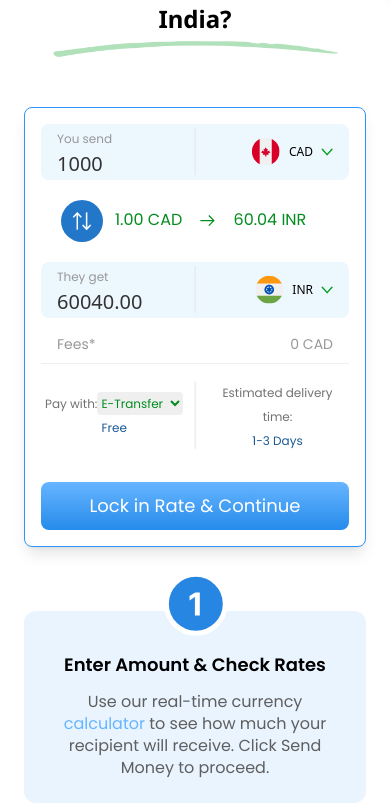
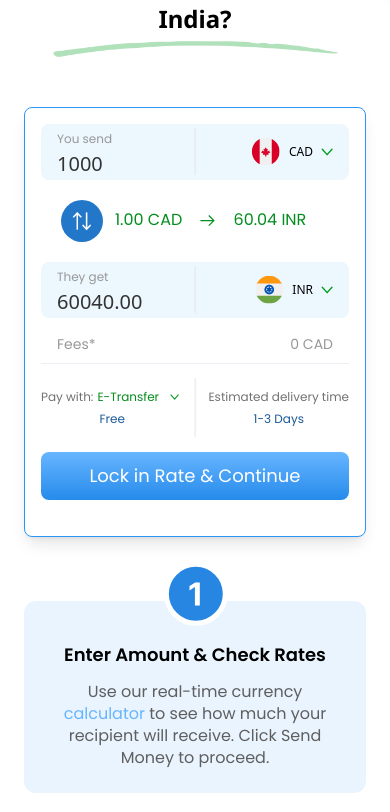
Before and after one commit to haniful360/remiflow-landing-web, a Next.js app: page / in a window 390 px wide. Shown: the part 854-1666 px from the top of the page. Built offline with nearby package versions, Linux system fonts and the light colour scheme.

Commit message:
add new responsive

```diff
--- a/app/component/ExcitingNews.js
+++ b/app/component/ExcitingNews.js
@@ -2,6 +2,7 @@ import React from "react";
 import phone1 from "@/public/images/phone.png";
 import rocket from "@/public/images/rocket.svg";
 import Image from "next/image";
+import MobileIconSmall from "./svg/MobileIconSmall";
 
 const ExcitingNews = () => {
   return (
@@ -44,11 +45,12 @@ const ExcitingNews = () => {
             className="md:w-1/2 flex justify-center mt-6 md:mt-0"
             data-aos="fade-up"
           >
-            <Image
+            {/* <Image
               src={phone1}
               alt="Mobile App Preview"
               className="max-w-xs md:max-w-sm rounded-lg"
-            />
+            /> */}
+            {/* <MobileIconSmall/> */}
           </div>
         </div>
       </div>
--- a/app/component/MoneyTransfer/ExchangeBox.js
+++ b/app/component/MoneyTransfer/ExchangeBox.js
@@ -1,18 +1,21 @@
 "use client";
-import React, { useState } from "react";
+import React, { useState, useRef, useEffect } from "react";
 import CA from "@/public/images/money/CA.svg";
 import IN from "@/public/images/money/IN.svg";
-import downarrow from "@/public/images/money/down-arrow.svg";
 import left from "@/public/images/money/left.svg";
 import up_down from "@/public/images/updown.svg";
+import downarrow from "@/public/images/money/down-arrow.svg";
 import Image from "next/image";
 import RightArrowIcon from "../svg/RightArrowIcon";
-import { Select } from "@headlessui/react";
-import clsx from "clsx";
+
+const paymentOptions = ["E-Transfer", "Cash pickup (within GTA)"];
 
 const ExchangeBox = () => {
   const [amount, setAmount] = useState(1000);
-  const [paymentMethod, setPaymentMethod] = useState("");
+  const [paymentMethod, setPaymentMethod] = useState(paymentOptions[0]);
+  const [isDropdownOpen, setIsDropdownOpen] = useState(false);
+  const dropdownRef = useRef(null);
+
   const exchangeRate = 60.04;
   const convertedAmount = (amount * exchangeRate).toFixed(2);
 
@@ -22,17 +25,32 @@ const ExchangeBox = () => {
     setAmount(value);
   };
 
+  const toggleDropdown = () => setIsDropdownOpen(!isDropdownOpen);
+
+  const handleSelect = (option) => {
+    setPaymentMethod(option);
+    setIsDropdownOpen(false);
+  };
+
+  // Close dropdown when clicking outside
+  useEffect(() => {
+    const handleClickOutside = (event) => {
+      if (dropdownRef.current && !dropdownRef.current.contains(event.target)) {
+        setIsDropdownOpen(false);
+      }
+    };
+    document.addEventListener("mousedown", handleClickOutside);
+    return () => document.removeEventListener("mousedown", handleClickOutside);
+  }, []);
+
   const lockInRate = () => {
     const whatsappURL = `https://wa.me/15483845252?text=Hi%20RemiFlow,%20I%20would%20like%20to%20send%20${amount}%20CAD%20to%20India%20at%20the%20rate%20of%20${exchangeRate}%20INR%20via%20${paymentMethod}.%20Kindly%20proceed%20with%20the%20transaction.`;
     window.location.href = whatsappURL;
   };
 
   return (
-    <div
-      className="bg-white p-4 rounded-lg shadow-lg border border-[#2B95FA] max-w-[480px] w-full mx-auto"
-      // data-aos="fade-up"
-    >
-      {/* You Send Section */}
+    <div className="bg-white p-4 rounded-lg shadow-lg border border-[#2B95FA] max-w-[480px] w-full mx-auto">
+      {/* send section */}
       <div className="bg-[#EDF7FE] flex items-center lg:h-[74px] rounded-lg">
         <div className="relative flex items-center justify-between p-4 rounded-lg h-[56px]">
           {/* Left Section */}
@@ -74,23 +92,8 @@ const ExchangeBox = () => {
         </div>
       </div>
 
-      {/* for mobile */}
-
-      <div className="md:hidden ">
-        <div className="flex items-center gap-3 py-5 ml-5">
-          <div className="bg-[#2277C8] w-[42px] h-[42px] rounded-full flex items-center justify-center">
-            <Image src={up_down} className="w-[20px] h-[20px]" alt="" />
-          </div>
-          <div className="flex gap-4 text-[#038D1E] font-poppins text-[16px] leading-[17.6px]">
-            <span>1.00 CAD </span>
-            <RightArrowIcon />
-            <span> 60.04 INR</span>
-          </div>
-        </div>
-      </div>
-
       {/* Conversion Details Section */}
-      <div className="hidden md:block ">
+      <div className="hidden md:block">
         <div className="flex flex-col sm:flex-row gap-2 py-4 text-gray-700">
           <Image
             className="sm:ml-5 mx-auto hidden md:block"
@@ -112,7 +115,7 @@ const ExchangeBox = () => {
                 <span>0 CAD</span>
               </p>
             </div>
-            <p className="flex justify-between font-semibold border-b-[1.25px] pt-[6px] pb-3 mt- border-[#ECEEF3]">
+            <p className="flex justify-between font-semibold border-b-[1.25px] pt-[6px] pb-3 border-[#ECEEF3]">
               <span>Amount to convert</span>
               <span>{amount} INR</span>
             </p>
@@ -124,7 +127,20 @@ const ExchangeBox = () => {
         </div>
       </div>
 
-      {/* They Get Section */}
+      <div className="md:hidden">
+        <div className="flex items-center gap-3 py-5 ml-5">
+          <div className="bg-[#2277C8] w-[42px] h-[42px] rounded-full flex items-center justify-center">
+            <Image src={up_down} className="w-[20px] h-[20px]" alt="" />
+          </div>
+          <div className="flex gap-4 text-[#038D1E] font-poppins text-[16px] leading-[17.6px]">
+            <span>1.00 CAD </span>
+            <RightArrowIcon />
+            <span> 60.04 INR</span>
+          </div>
+        </div>
+      </div>
+
+      {/* the get section */}
       <div className="bg-[#EDF7FE] flex items-center lg:h-[74px] rounded-lg">
         <div className="relative flex items-center justify-between p-4 rounded-lg h-[56px] w-full">
           {/* Left Section */}
@@ -173,63 +189,87 @@ const ExchangeBox = () => {
         1 CAD = {exchangeRate} INR
       </p>
 
+      {/* for mobile */}
       <div className="md:hidden px-4 flex mt-4 border-b pb-2 border-[#ECEEF3] justify-between text-[#989898] text-[14px] font-medium font-poppins">
         <span className="leading-[21px]">Fees*</span>
         <span className="leading-[21px]">0 CAD</span>
       </div>
 
       {/* Payment Options */}
-      <div className="px-1 flex  sm:flex-row items-center justify-between py-4  font-poppins relative">
-        {/* First Div */}
-        <div className="max-w-[50%] rounded-lg font-poppins">
-          <div className="flex items-center">
-            <p className="text-[#727272]  font-poppins text-[12px] md:text-[16px] font-medium">
+      <div className="lg:px-2 flex sm:flex-row items-center justify-between py-6 font-poppins relative">
+        {/* Custom Dropdown */}
+        <div
+          className="max-w-[50%] rounded-lg font-poppins relative"
+          ref={dropdownRef}
+        >
+          <div className="flex">
+            <p className="text-[#727272] text-[12px] md:text-[16px] font-medium">
               Pay with:
             </p>
-            {/* <select
-              className="w-[86px] md:w-3/6 truncate py-[2px] rounded text-[12px] md:text-[16px] text-[#038D1E] font-medium focus:outline-none "
-              value={paymentMethod}
-              onChange={(e) => setPaymentMethod(e.target.value)}
+            <div
+              className="w-[90px] md:w-[130px] bg-white rounded-lg px-1 lg:px-2 cursor-pointer flex justify-between items-center"
+              onClick={toggleDropdown}
             >
-              <option>E-Transfer</option>
-              <option>Cash pickup (within GTA)</option>
-            </select> */}
+              <span className="w-[90px] text-[#038D1E] truncate text-[12px] md:text-[16px] font-medium">
+                {paymentMethod}
+              </span>
+              <span
+                className={`transition-transform ${
+                  isDropdownOpen ? "rotate-180" : ""
+                }`}
+              >
+                <Image
+                  src={downarrow}
+                  alt="Down Arrow"
+                  width={16} // Increased size
+                  height={16} // Increased size
+                  className="w-3 h-3 md:w-4 md:h-4 transition-transform duration-200 ease-in-out"
+                />
+              </span>
+            </div>
+          </div>
 
-            <Select
-                className={clsx(
-                  "w-[86px] md:w-3/6 truncate py-[2px] rounded text-[12px] md:text-[16px] text-[#038D1E] font-medium focus:outline-none",
-                  // Make the text of each option black on Windows
-                  "*:text-black"
-                )}
-              >
-                <option>E-Transfer</option>
-                <option>Cash pickup (within GTA)</option>
-              </Select>
-          </div>
+          {/* Dropdown Menu */}
+          {isDropdownOpen && (
+            <ul className="absolute left-0 mt-1 bg-white border border-gray-300 rounded-lg shadow-lg z-10">
+              {paymentOptions.map((option, index) => (
+                <li
+                  key={index}
+                  className="px-2 py-2 cursor-pointer hover:bg-gray-200 text-[12px] md:text-[16px]"
+                  onClick={() => handleSelect(option)}
+                >
+                  {option}
+                </li>
+              ))}
+            </ul>
+          )}
 
           <p className="text-center text-[#1A5996] mt-1 lg:mt-0 font-medium text-[12px] md:text-[16px]">
             Free
           </p>
         </div>
+
         {/* Responsive Border */}
         <div className="sm:block absolute left-1/2 transform -translate-x-1/2 h-4/6 w-[.75px] bg-[#E3E5EA]"></div>
-        <div className="max-w-[45%] text-center text-[#727272] md:text-[16px] font-medium">
-          <span className="text-[12px] text-center md:text-[16px] ">
-            Estimated delivery time:
+
+        <div className=" text-center text-[#727272] text-[12px] md:text-[16px] font-medium">
+          <span className="text-[12px] md:text-[16px]">
+            Estimated delivery time
           </span>
           <p className="text-[#1A5996] text-[12px] md:text-[16px] text-center mt-1 font-medium">
             1-3 Days
           </p>
         </div>
       </div>
-
       {/* Lock in Rate Button */}
-      <button
+     <div className="pb-5">
+     <button
         onClick={lockInRate}
-        className="send_money_btn w-full mt-4 h-12 sm:h-[74px] text-lg sm:text-[24px] font-poppins text-white rounded-lg hover:bg-blue-700 transition"
+        className="send_money_btn w-full  h-12 sm:h-[74px] text-[18px] font-medium sm:text-[24px] font-poppins text-white rounded-lg hover:bg-blue-700 transition"
       >
         Lock in Rate & Continue
       </button>
+     </div>
     </div>
   );
 };
--- /dev/null
+++ b/app/component/svg/MobileIconSmall.js
@@ -0,0 +1,22 @@
+import React from "react";
+
+const MobileIconSmall = () => {
+  return (
+    <div>
+      {/* var view = UIView() view.frame = CGRect(x: 0, y: 0, width: 254.6, height:
+      525) let image0 = UIImage(named: "4.png")?.cgImage let layer0 = CALayer()
+      layer0.contents = image0 layer0.transform =
+      CATransform3DMakeAffineTransform(CGAffineTransform(a: 4.46, b: 0, c: 0, d:
+      1.44, tx: -1.64, ty: -0.25)) layer0.bounds = view.bounds layer0.position =
+      view.center view.layer.addSublayer(layer0) var parent = self.view!
+      parent.addSubview(view) view.translatesAutoresizingMaskIntoConstraints =
+      false view.widthAnchor.constraint(equalToConstant: 254.6).isActive = true
+      view.heightAnchor.constraint(equalToConstant: 525).isActive = true
+      view.centerXAnchor.constraint(equalTo: parent.centerXAnchor, constant:
+      -0.2).isActive = true view.topAnchor.constraint(equalTo: parent.topAnchor,
+      constant: 304).isActive = true */}
+    </div>
+  );
+};
+
+export default MobileIconSmall;
```
